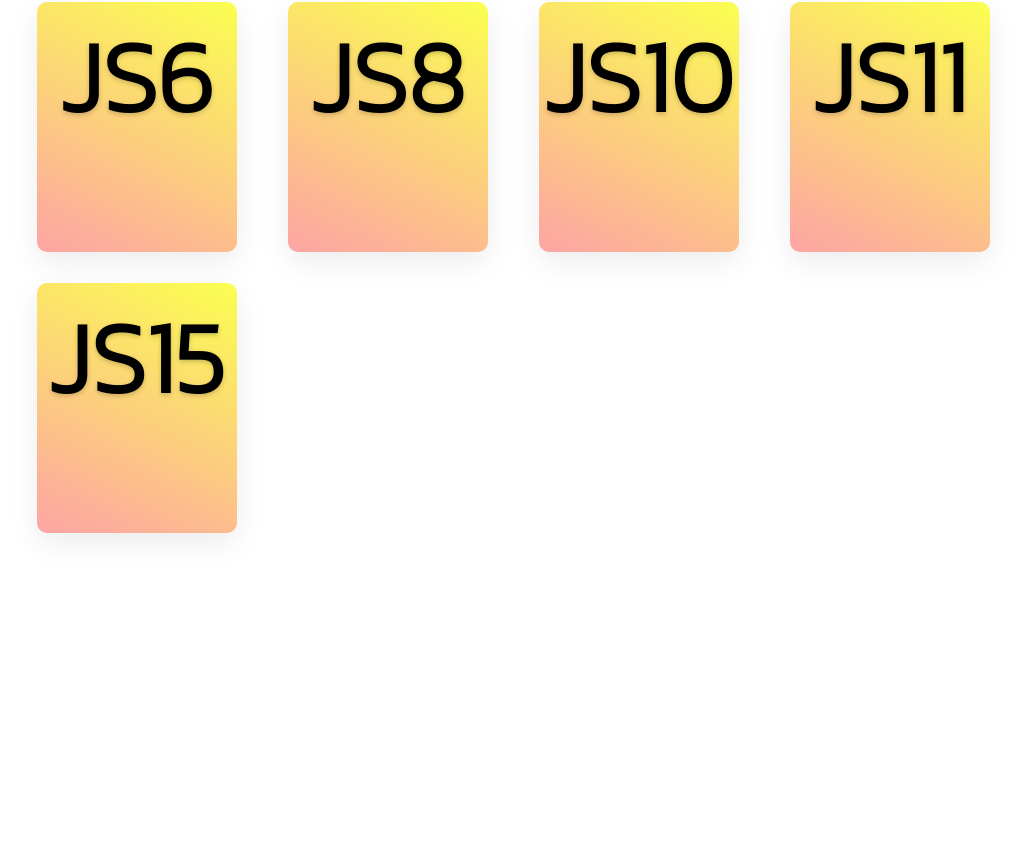
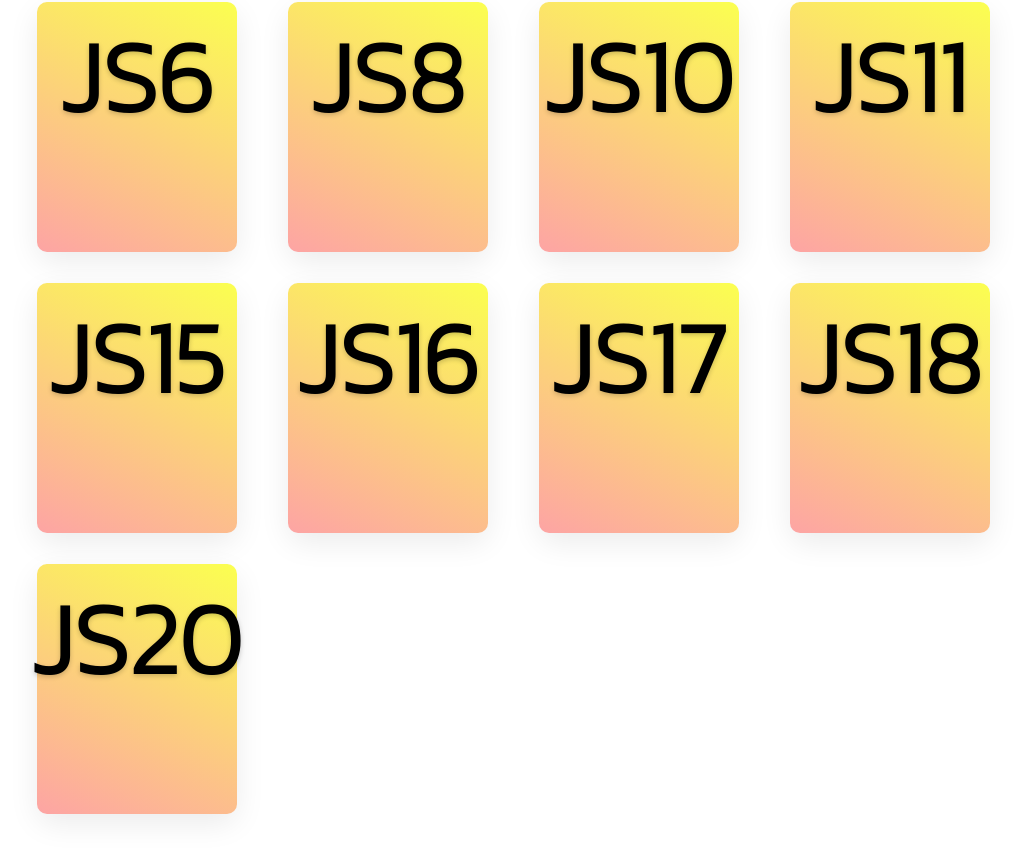
Before and after one commit to Netsujr/renato-react-portfolio, a React (Create React App) app: page /javascript30 in a window 1280 px wide. Shown: the part 509-1366 px from the top of the page, without its empty margins (127-1148 px from the left). Before the commit the page ends 1087 px from the top, so only its background shows below. Built offline with nearby package versions, Linux system fonts and the light colour scheme.

Commit message:
added new cards

```diff
--- a/src/components/JS30/Javascript30.js
+++ b/src/components/JS30/Javascript30.js
@@ -102,6 +102,42 @@ function Js30() {
           textColor={getRandomColor()}
         />
 
+        <JS30Card
+          title="Shadow Effect"
+          description="Shadow effect on mouse move."
+          githubLink="https://github.com/Netsujr/JS16-mouse_move_effect"
+          websiteLink="https://netsujr.github.io/JS16-mouse_move_effect/"
+          faceTitle="JS16"
+          textColor={getRandomColor()}
+        />
+
+        <JS30Card
+          title="Band Names"
+          description="Sorting names bypassing A/An/The."
+          githubLink="https://github.com/Netsujr/JS17-Sorting_band_names"
+          websiteLink="https://netsujr.github.io/JS17-Sorting_band_names/"
+          faceTitle="JS17"
+          textColor={getRandomColor()}
+        />
+
+        <JS30Card
+          title="Total from data-time"
+          description="Converting hrs/min to secs to add up a total time."
+          githubLink="https://github.com/Netsujr/JS18-stringNames_reduce"
+          websiteLink="https://netsujr.github.io/JS18-stringNames_reduce/"
+          faceTitle="JS18"
+          textColor={getRandomColor()}
+        />
+
+        <JS30Card
+          title="Speech Detection"
+          description="Pause speaking to create a new paragraph."
+          githubLink="https://github.com/Netsujr/JS20-Speech_Detection"
+          websiteLink="https://netsujr.github.io/JS20-Speech_Detection/"
+          faceTitle="JS20"
+          textColor={getRandomColor()}
+        />
+
       </CardContainer>
     </CardBody>
   );
```
